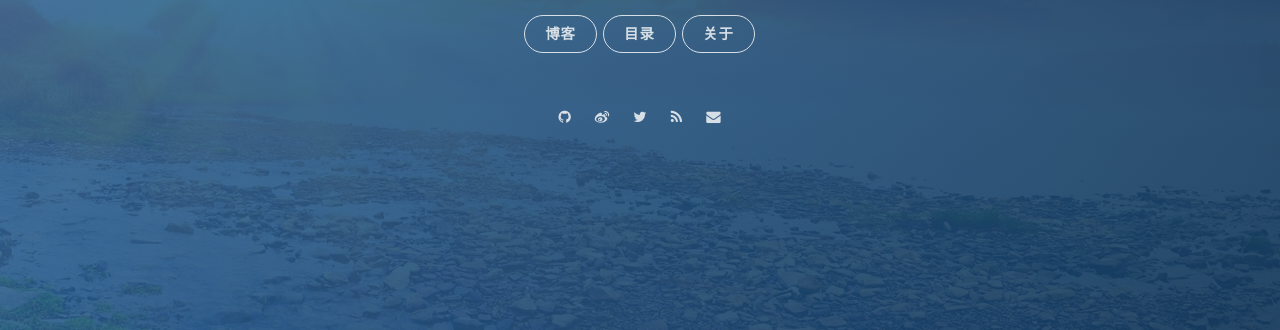
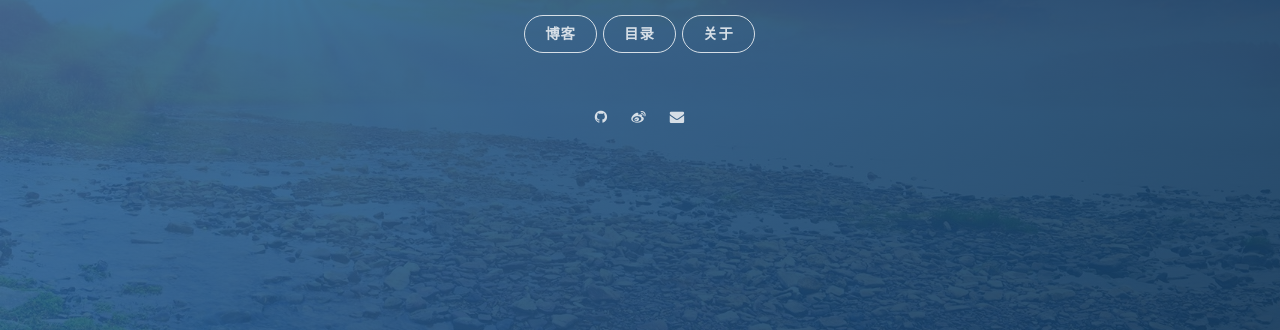
Before and after one commit to PrettyAli/PrettyAli.github.io, a Jekyll site: the page built from index.html, in a window 1280 px wide. Shown: the part 541-871 px from the top of the page. Built offline with Jekyll 4.4.1, drawn with Linux system fonts in a browser that asks for light colours; nearby versions of some CDN libraries; Markdown is read by kramdown in place of the engine named in the settings; the list of posts is cut into pages by our own code; comment, search, counter and statistics services are not loaded.

Commit message:
完善界面

```diff
--- a/_includes/footer.html
+++ b/_includes/footer.html
@@ -1,6 +1,6 @@
 
 <footer class="footer">
     <span class="footer__copyright">&copy; {{date format="YYYY"}}  All rights reserved.</span>
-    <span class="footer__copyright">本主题<a href="https://github.com/goileolee/goileolee.github.io">goileolee/Vno-jekyll</a>改自<a href="https://github.com/yanshinian">yanshinian/Vno-jekyll</a>
+    <span class="footer__copyright">特别感谢<a href="https://github.com/goileolee/goileolee.github.io">goileolee/Vno-jekyll</a>改自<a href="https://github.com/yanshinian">yanshinian/Vno-jekyll</a>
 
 </footer>
--- a/_includes/social.html
+++ b/_includes/social.html
@@ -18,22 +18,6 @@
     </a>
   </li>
 
-  <!-- Twitter -->
-  <li class="navigation__item">
-    <a href="http://twitter.com/{{ site.author.twitter }}" title="@null" target="_blank">
-      <i class='social fa fa-twitter'></i>
-      <span class="label">Twitter</span>
-    </a>
-  </li>
-
-  <!-- RSS -->
-  <li class="navigation__item">
-    <a href="{{ site.BASE_PATH }}/rss/" rel="author" title="RSS-null" target="_blank">
-      <i class='social fa fa-rss'></i>
-      <span class="label">RSS</span>
-    </a>
-  </li>
-
   <!-- Email -->
   <li class="navigation__item">
     <a href="mailto:{{ site.author.email }}" title="chanchaoyue0609@gmail.com">
```
